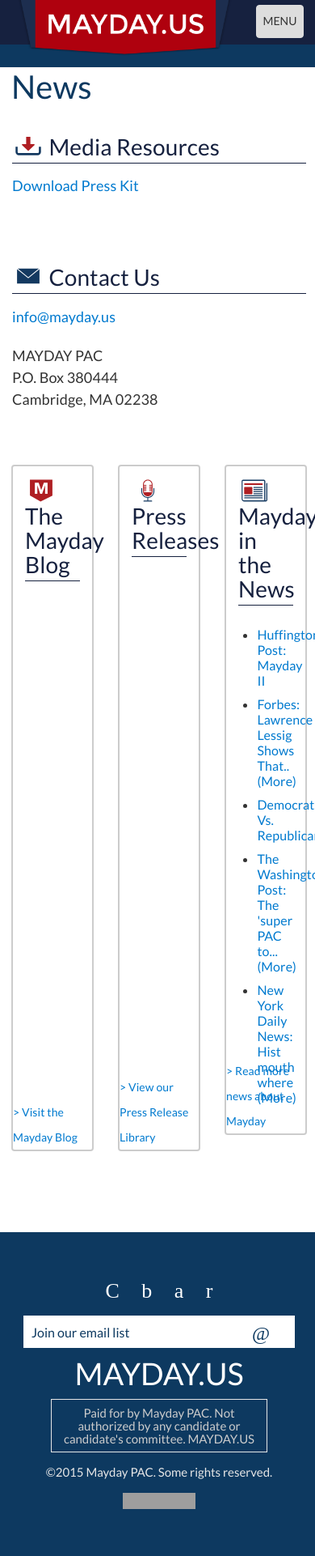
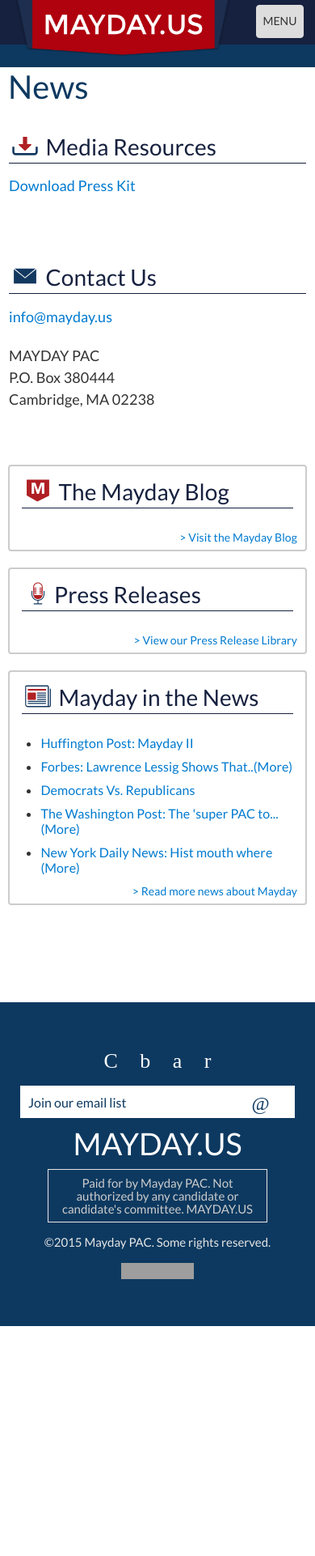
Before and after one commit to MayOneUS/mayday-2.0-frontend, a Jekyll site: the page built from 30_news.html, in a window 390 px wide. Shown: the whole page at 81% size. Built offline with Jekyll 4.4.1, drawn with Linux system fonts in a browser that asks for light colours; nearby versions of some CDN libraries; some web fonts are replaced; after the commit the page ends 1638 px from its top, so only the background shows below that; grey boxes are pictures that could not be loaded.

Commit message:
fix news page

```diff
--- a/30_news.html
+++ b/30_news.html
@@ -47,7 +47,7 @@
   </div>
   <div class="row">
     <div class="row-same-height row-full-height">
-      <div class="col-sm-4 col-xs-height col-full-height">
+      <div class="col-xs-12 col-sm-6 col-sm-height col-full-height">
         <div class="panel panel-news-border">
           <div class="panel-heading">
             <h2>
@@ -61,7 +61,7 @@
           </div>
         </div>
       </div>
-      <div class="col-sm-4 col-xs-height col-full-height">
+      <div class="col-xs-12 col-sm-6 col-sm-height col-full-height">
         <div class="panel panel-news-border">
           <div class="panel-heading">
             <h2><a href="http://blog.mayday.us/tagged/press-release"><i class="md-icon md-microphone"></i>Press Releases</a></h2>
@@ -73,7 +73,7 @@
           </div>
         </div>
       </div>
-      <div class="col-sm-4 col-xs-height col-full-height">
+      <div class="col-xs-12 col-sm-6 col-sm-height col-full-height">
         <div class="panel panel-news-border">
           <div class="panel-heading">
             <h2>
--- a/_sass/_base.scss
+++ b/_sass/_base.scss
@@ -511,7 +511,7 @@
   // margin-bottom: 80px;
   @include phone {
     padding-right: 10px;
-    padding-left: 14px;
+    padding-left: 10px;
 
   }
 }
```
